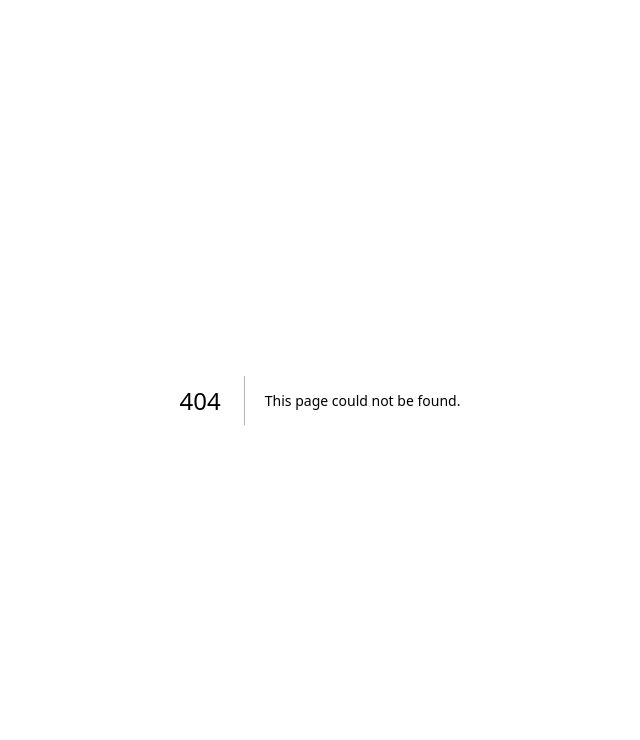
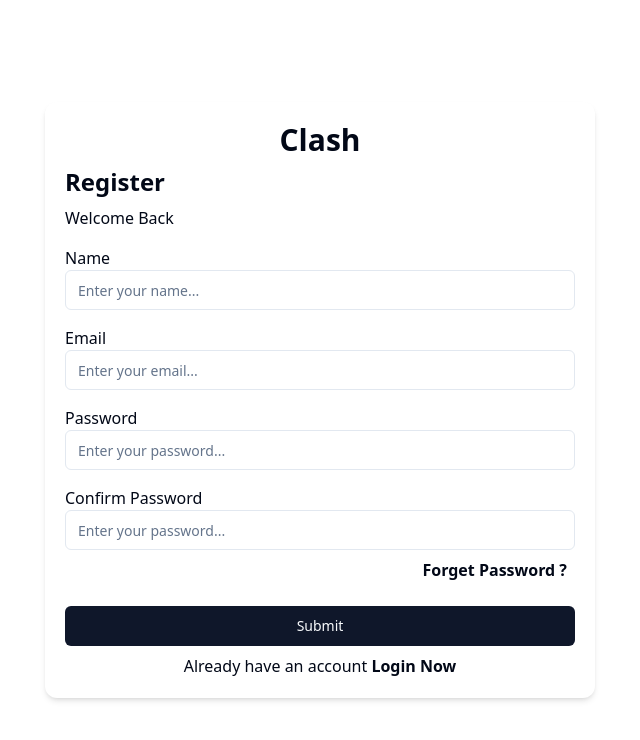
Before and after one commit to deepanshurajput0/Clash-App-by-using-Advanced-Tech-Stack, a Next.js app in the folder front/: page /register in a window 1280 px wide. Before the commit this address had no page. Shown: the top 740 px of the page, without its empty margins (320-960 px from the left). Built offline with nearby package versions, Linux system fonts and the light colour scheme.

Commit message:
create auth pages

```diff
--- a/front/package.json
+++ b/front/package.json
@@ -9,6 +9,7 @@
     "lint": "next lint"
   },
   "dependencies": {
+    "@radix-ui/react-label": "^2.1.0",
     "@radix-ui/react-slot": "^1.1.0",
     "class-variance-authority": "^0.7.0",
     "clsx": "^2.1.1",
--- /dev/null
+++ b/front/src/app/(auth)/login/page.tsx
@@ -0,0 +1,39 @@
+import React from 'react'
+import { Label } from '@radix-ui/react-label'
+import { Input } from '@/components/ui/input'
+import { Button } from '@/components/ui/button'
+import Link from 'next/link'
+export default function login() {
+  return (
+    <div className=' flex justify-center items-center h-screen' >
+       <div className=' w-[550px] bg-white rounded-xl py-5 shadow-md space-y-2 pl-5 pr-5' >
+       <h1 className=' text-3xl  font-bold text-center' > Clash </h1>
+       <h1 className=' text-2xl  font-bold' > Login </h1>
+       <p>Welcome Back </p>
+       <form>
+          <div className=' mt-4'>
+            <Label htmlFor='email' >Email</Label>
+            <Input id='email' type='email' name='email' placeholder='Enter your email...' />
+          </div>
+          <div className=' mt-4'>
+            <Label htmlFor='password' >Password</Label>
+            <Input id='password' type='password' name='password' placeholder='Enter your password...' />
+          </div>
+          <div className=' text-right font-bold p-2' >
+             <Link href={'forget-password'} >
+             Forget Password ?
+             </Link>
+          </div>
+          <div className=' mt-4'>
+              <Button className=' w-full' >Submit</Button>
+          </div>
+       </form>
+       <p className=' text-center mt-2' >
+        Don't have an account ? <strong>
+            <Link href={'/register'} > Register </Link>
+        </strong>
+       </p>
+       </div>
+    </div>
+  )
+}
--- /dev/null
+++ b/front/src/app/(auth)/register/page.tsx
@@ -0,0 +1,66 @@
+import React from "react";
+import { Label } from "@radix-ui/react-label";
+import { Input } from "@/components/ui/input";
+import { Button } from "@/components/ui/button";
+import Link from "next/link";
+export default function register() {
+  return (
+    <div className=" flex justify-center items-center h-screen">
+      <div className=" w-[550px] bg-white rounded-xl py-5 shadow-md space-y-2 pl-5 pr-5">
+        <h1 className=" text-3xl  font-bold text-center"> Clash </h1>
+        <h1 className=" text-2xl  font-bold"> Register </h1>
+        <p>Welcome Back </p>
+        <form>
+          <div className=" mt-4">
+            <Label htmlFor="email">Name</Label>
+            <Input
+              id="name"
+              type="text"
+              name="name"
+              placeholder="Enter your name..."
+            />
+          </div>
+          <div className=" mt-4">
+            <Label htmlFor="email">Email</Label>
+            <Input
+              id="email"
+              type="email"
+              name="email"
+              placeholder="Enter your email..."
+            />
+          </div>
+          <div className=" mt-4">
+            <Label htmlFor="password">Password</Label>
+            <Input
+              id="password"
+              type="password"
+              name="password"
+              placeholder="Enter your password..."
+            />
+          </div>
+          <div className=" mt-4">
+            <Label htmlFor="password">Confirm Password</Label>
+            <Input
+              id="cpassword"
+              type="password"
+              name="cpassword"
+              placeholder="Enter your password..."
+            />
+          </div>
+          <div className=" text-right font-bold p-2">
+            <Link href={"forget-password"}>Forget Password ?</Link>
+          </div>
+          <div className=" mt-4">
+            <Button className=" w-full">Submit</Button>
+          </div>
+        </form>
+        <p className=" text-center mt-2">
+          Already have an account{" "}
+          <strong>
+            <Link href={"/login"}> Login Now </Link>
+          </strong>
+        </p>
+      </div>
+    </div>
+  );
+}
--- /dev/null
+++ b/front/src/app/not-found.tsx
@@ -0,0 +1,8 @@
+
+export default function NotFound() {
+  return (
+    <div>
+      <h2>Not Found</h2>
+    </div>
+  )
+}
--- a/front/src/components/base/HeroSection.tsx
+++ b/front/src/components/base/HeroSection.tsx
@@ -1,5 +1,7 @@
 import Image from 'next/image'
 import React from 'react'
+import { Button } from '../ui/button'
+import Link from 'next/link'
 
 export default function HeroSection() {
   return (
@@ -7,13 +9,18 @@
         <div>
             <Image
             src='/banner.svg'
-            width={600}
-            height={600}
+            width={500}
+            height={500}
             alt='banner' />
         </div>
-        <div>
+        <div className=' text-center space-y-5'>
             <h1 className=' text-6xl  font-bold' > Clash </h1>
+            <p>Lorem ipsum dolor sit amet consectetur adipisicing elit. Voluptatibus, molestiae.</p>
         </div>
+        <Link href={'/login'} >
+        <Button className=' mt-2' > Start free </Button>
+        </Link>
+
     </div>
   )
 }
--- /dev/null
+++ b/front/src/components/ui/input.tsx
@@ -0,0 +1,25 @@
+import * as React from "react"
+
+import { cn } from "@/lib/utils"
+
+export interface InputProps
+  extends React.InputHTMLAttributes<HTMLInputElement> {}
+
+const Input = React.forwardRef<HTMLInputElement, InputProps>(
+  ({ className, type, ...props }, ref) => {
+    return (
+      <input
+        type={type}
+        className={cn(
+          "flex h-10 w-full rounded-md border border-input bg-background px-3 py-2 text-sm ring-offset-background file:border-0 file:bg-transparent file:text-sm file:font-medium file:text-foreground placeholder:text-muted-foreground focus-visible:outline-none focus-visible:ring-2 focus-visible:ring-ring focus-visible:ring-offset-2 disabled:cursor-not-allowed disabled:opacity-50",
+          className
+        )}
+        ref={ref}
+        {...props}
+      />
+    )
+  }
+)
+Input.displayName = "Input"
+
+export { Input }
--- /dev/null
+++ b/front/src/components/ui/label.tsx
@@ -0,0 +1,26 @@
+"use client"
+
+import * as React from "react"
+import * as LabelPrimitive from "@radix-ui/react-label"
+import { cva, type VariantProps } from "class-variance-authority"
+
+import { cn } from "@/lib/utils"
+
+const labelVariants = cva(
+  "text-sm font-medium leading-none peer-disabled:cursor-not-allowed peer-disabled:opacity-70"
+)
+
+const Label = React.forwardRef<
+  React.ElementRef<typeof LabelPrimitive.Root>,
+  React.ComponentPropsWithoutRef<typeof LabelPrimitive.Root> &
+    VariantProps<typeof labelVariants>
+>(({ className, ...props }, ref) => (
+  <LabelPrimitive.Root
+    ref={ref}
+    className={cn(labelVariants(), className)}
+    {...props}
+  />
+))
+Label.displayName = LabelPrimitive.Root.displayName
+
+export { Label }
```
Also changed, not shown: 1 other file (tests, documents, lock files or other folders).
